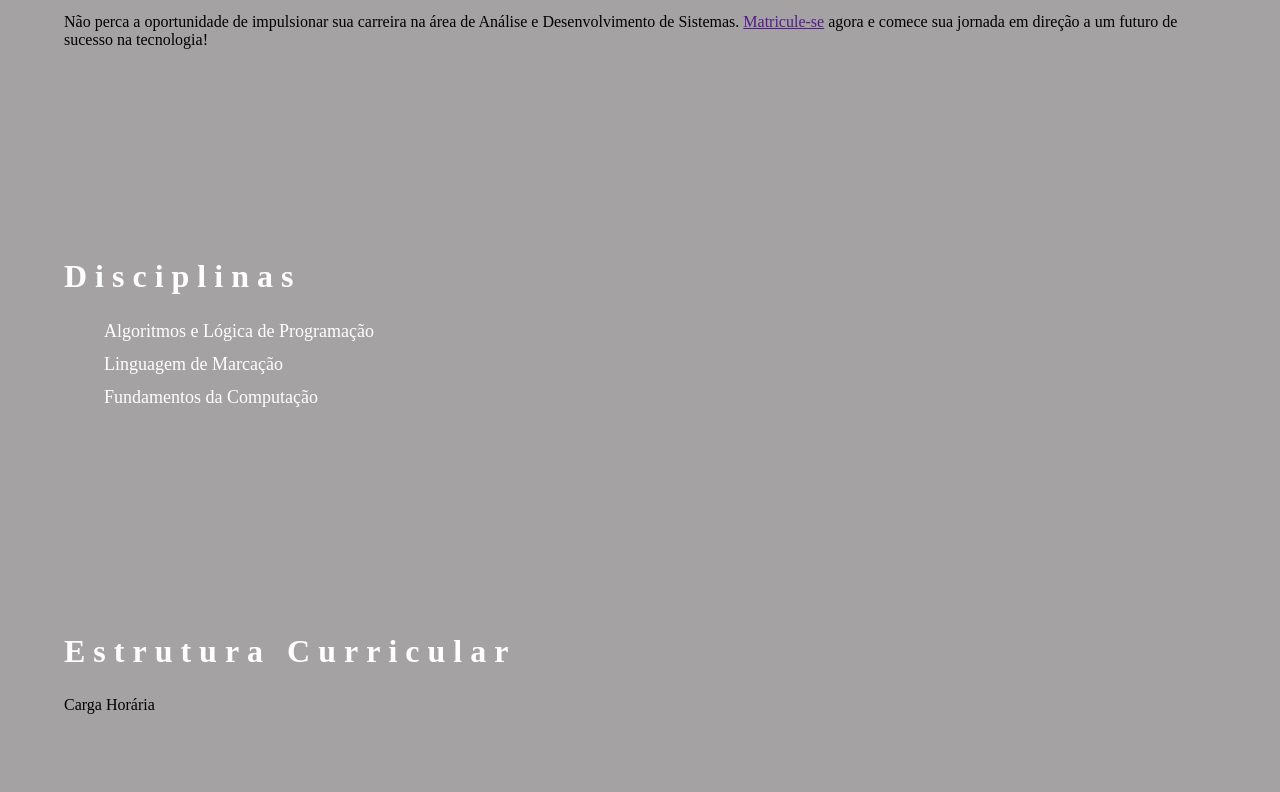
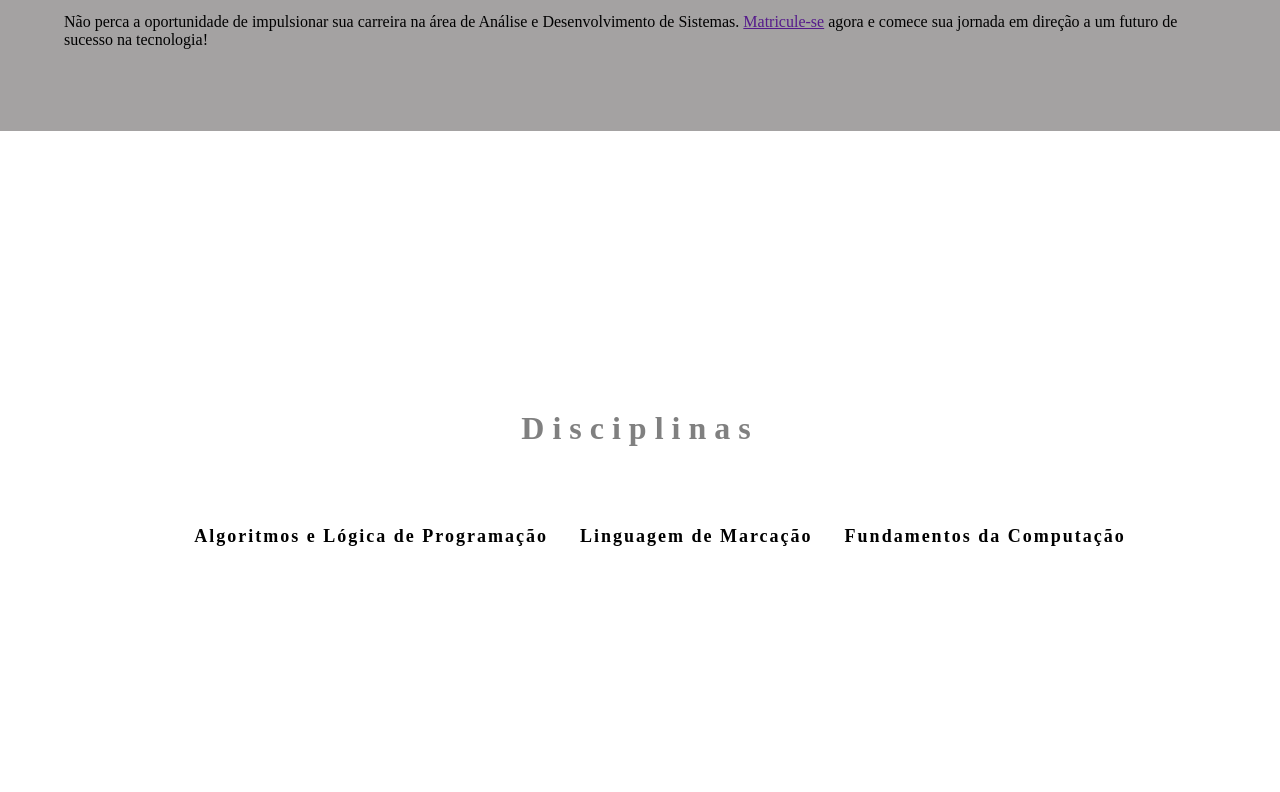
Before and after one commit to WescAlves/ProjetoGCM-ADS, a plain HTML site: page index.html in a window 1280 px wide. Shown: the part 1828-2620 px from the top of the page. Drawn offline with Linux system fonts and the light colour scheme.

Commit message:
Estilização da terceira e quarta seção

```diff
--- a/style.css
+++ b/style.css
@@ -24,6 +24,7 @@ body {
 ::-webkit-scrollbar-thumb:hover {
     background: #00ffc3de;
 }
+
 /* Cabeçalho */
 .Cabecalho {
     display: flex;
@@ -109,6 +110,7 @@ main {
     flex-direction: column;
     gap: 2px;
 }
+
 /* primeira seção */
 section {
     padding: 64px;
@@ -156,6 +158,7 @@ h1 {
     /* border-radius: 90%; */
     width: 100%;
 }
+
 /* segunda seção */
 .segunda {
     margin-top: -5px;
@@ -184,6 +187,64 @@ h1 {
     color: white;
     text-align: justify;
 }
+
+/* terceira seção */
+.terceira {
+    background-color: white;
+    display: flex;
+    height: 500px;
+    flex-direction: column;
+    align-items: center;
+    justify-content: center;
+    gap: 32px;
+}
+
+.titulo {
+    color: gray;
+}
+
+.terceira ul {
+    list-style: none;
+    display: flex;
+    justify-content: center;
+    align-items: center;
+    gap: 32px;
+    flex-wrap: wrap;
+}
+
+.terceira ul li {
+    color: black;
+    letter-spacing: 2px;
+    font-weight: bold;
+}
+
+/* quarta seção */
+.quarta {
+    background-color:white;
+    display: flex;
+    height: 350px;
+    flex-direction: column;
+    gap: 32px;
+}
+
+.quarta h1 {
+    color: black;
+}
+
+.quarta > div {
+    display: flex;
+    gap: 64px;
+    justify-content: center;
+    align-items: center;
+    flex-wrap: wrap
+}
+
+.quarta > div p {
+    max-width: 600px;
+    color: black;
+    text-align: justify;
+}
+
 /* Rodapé */
 .Rodape {
     padding: 64px;
```
Also changed, not shown: index.html (+1 -0 lines).
